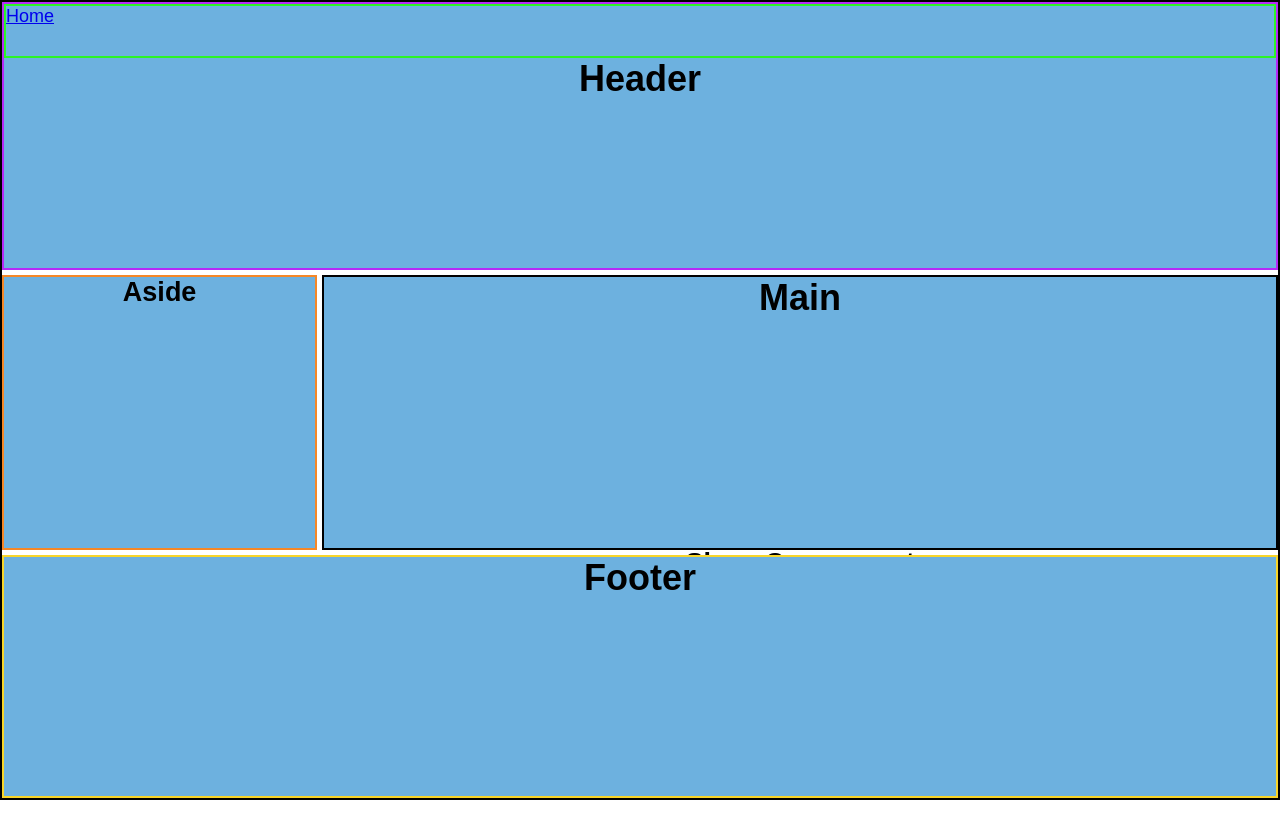
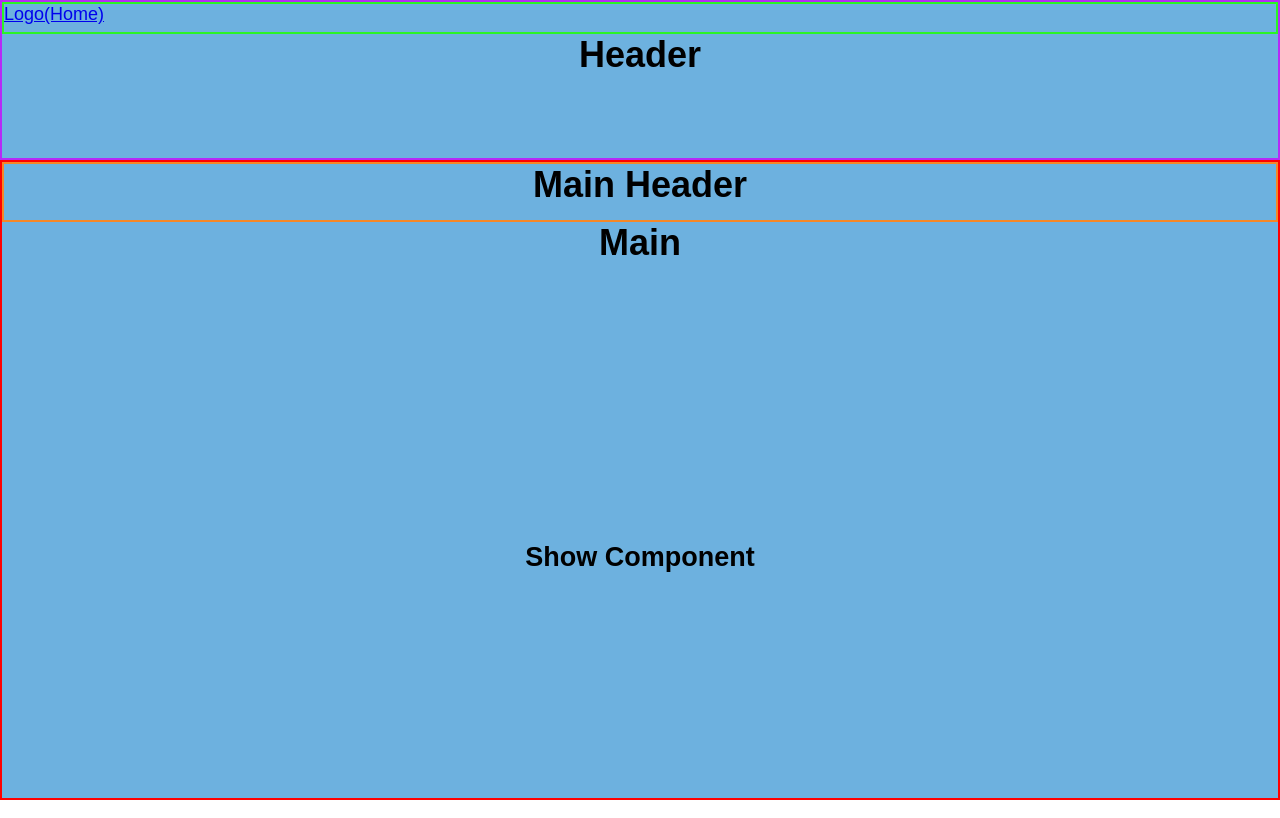
Before and after one commit to ant07hony/eCommerce-Website-Template-MERN, a React (Create React App) app in the folder frontend/: page /product/1 in a window 1280 px wide. Built offline with nearby package versions, Linux system fonts and the light colour scheme.

Commit message:
working on css layout of template

```diff
--- a/frontend/src/components/App/App.css
+++ b/frontend/src/components/App/App.css
@@ -9,15 +9,17 @@
   height: 100%;
   width: auto;
   margin: 0;
-  display: grid;
-  grid-gap: 5px;
+  display: flex;
+  flex-direction: column;
+  /* grid-gap: 5px;
   grid-template-columns: repeat(4, 1fr);
   grid-auto-rows: mminmax(100px, auto);
   grid-template-areas:
     "Header Header Header Header"
     "Aside Main Main Main"
     "Footer Footer Footer Footer"
-    ;
+    ; */
+  /* overflow: scroll; */
 }
 
 .App > * {
@@ -27,7 +29,9 @@
 body {
   font-family: Arial, Helvetica, sans-serif;
   font-size: 18px;
-  border: solid 2px black;
+  height: 100%;
+  width: auto;
+  /* border: solid 2px black; */
 }
 
 Header{
--- a/frontend/src/components/App/App.js
+++ b/frontend/src/components/App/App.js
@@ -1,16 +1,16 @@
 import './App.css';
 import Header from '../Header';
 import Main from '../Main';
-import Aside from '../Aside'
+import Aside from '../Main-header'
 import Footer from '../Footer'
 
 function App() {
   return (
     <div className="App">
       <Header/>
-      <Aside/>
+      {/* <Aside/> */}
       <Main/>
-      <Footer/>
+      {/* <Footer/> */}
     </div>
   );
 }
--- a/frontend/src/components/Aside/Aside.css
+++ /dev/null
@@ -1,5 +0,0 @@
-.Aside-container {
-    border: solid 2px rgb(245, 135, 39);
-    height: 100%;
-    width: auto;
-}
--- a/frontend/src/components/Aside/index.js
+++ /dev/null
@@ -1,10 +0,0 @@
-import './Aside.css'
-
-export default function Aside(props){
-    return (
-        <aside className='Aside-container'>
-            <h1>Aside</h1>
-        </aside>
-
-    )
-}
--- a/frontend/src/components/Footer/Footer.css
+++ b/frontend/src/components/Footer/Footer.css
@@ -1,5 +1,6 @@
-.Footer-container {
+/* .Footer-container {
+    display: grid;
     border: solid 2px rgb(247, 213, 42);
     height: 100%;
     width: auto;
-}
+} */
--- a/frontend/src/components/Header/Header.css
+++ b/frontend/src/components/Header/Header.css
@@ -3,7 +3,7 @@
     justify-content: center;
     flex-direction: column;
     border: solid 2px rgb(182, 42, 247);
-    height: 100%;
+    height: 25vh;
     width: auto;
   }
 
@@ -13,6 +13,8 @@
   } */
 
   .nav-global {
+    display: grid;
     border: solid 2px rgb(43, 244, 39);
     height: 25%;
+    width: auto;
   }
--- a/frontend/src/components/Header/index.js
+++ b/frontend/src/components/Header/index.js
@@ -8,7 +8,7 @@ const headerImage  = "https://encrypted-tbn0.gstatic.com/images?q=tbn:ANd9GcQrs5
 const Nav = (props) => {
     return (
         <nav className='nav-global'>
-            <Link to="/">Home</Link>
+            <Link to="/">Logo(Home)</Link>
 
         </nav>
     )
--- /dev/null
+++ b/frontend/src/components/Main-header/Main-header.css
@@ -0,0 +1,8 @@
+.Main-header {
+    display: flex;
+    justify-content: center;
+    border: solid 2px rgb(245, 135, 39);
+    height: 60px;
+    width: auto;
+    margin: 0;
+}
--- /dev/null
+++ b/frontend/src/components/Main-header/index.js
@@ -0,0 +1,10 @@
+import './Main-header.css'
+
+export default function MainHeader(props){
+    return (
+        <header className='Main-header'>
+            <h1>Main Header</h1>
+        </header>
+
+    )
+}
--- a/frontend/src/components/Main/Main.css
+++ b/frontend/src/components/Main/Main.css
@@ -1,5 +1,24 @@
 .Main-container {
-    border: solid 2px black;
+    border: solid 2px red;
+    height: 100%;
+    width: auto;
+    overflow: scroll;
+}
+
+.Main-container-top {
+    display: flex;
+    flex-direction: column;
+    height: 80vh;
+}
+
+.Main-container-top-header{
     height: 100%;
     width: auto;
 }
+
+.Main-container-bottom {
+    border: solid 2px rgb(247, 213, 42);
+    display: flex;
+    flex-direction: column;
+    height: 25vh;
+}
--- a/frontend/src/components/Main/index.js
+++ b/frontend/src/components/Main/index.js
@@ -1,16 +1,24 @@
 import './Main.css'
-import {Routes, Route} from 'react-router'
+import { Routes, Route } from 'react-router'
+import MainHeader from '../Main-header'
+import Footer from '../Footer'
 import Product from '../../pages/Product'
 import Show from '../../pages/Show'
 
-export default function Main(props){
+export default function Main(props) {
     return (
-    <main className='Main-container'>
-        <h1>Main</h1>
-        <Routes>
-            <Route path="/product" element={<Product/>} />
-            <Route path="/product/:id" element={<Show/>} />
-        </Routes>
-    </main>
+        <main className='Main-container'>
+            <MainHeader />
+            <div className='Main-container-top'>
+                <h1>Main</h1>
+                <Routes>
+                    <Route path="/product" element={<Product />} />
+                    <Route path="/product/:id" element={<Show />} />
+                </Routes>
+            </div>
+            <div className='Main-container-bottom'>
+                <Footer />
+            </div>
+        </main>
     )
 }
```
